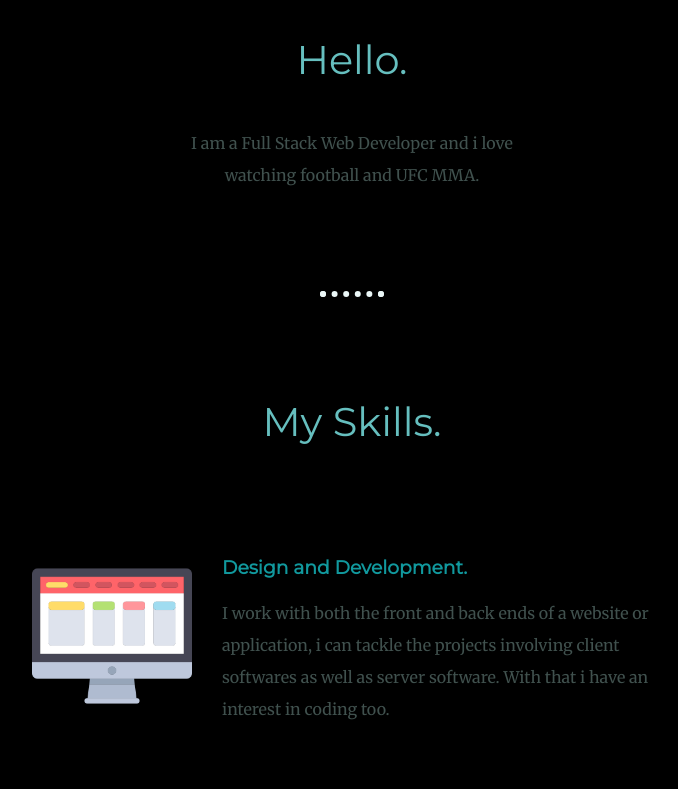
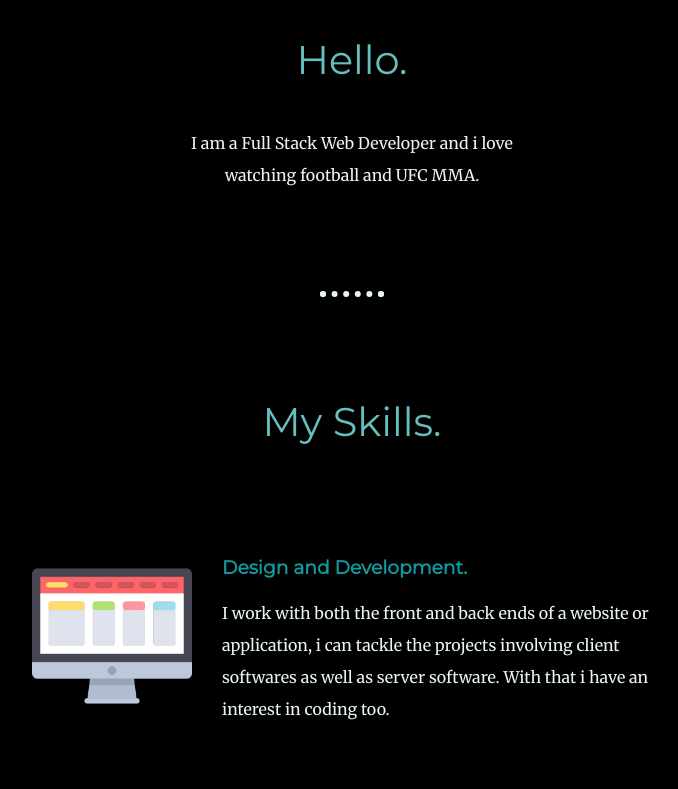
Before and after one commit to code1-bender/CV, a plain HTML site: page index.html in a window 1280 px wide. Shown: the part 1071-1860 px from the top of the page, without its empty margins (288-966 px from the left). Drawn offline with Linux system fonts and the light colour scheme.

Commit message:
changes the text color

```diff
--- a/css/style.css
+++ b/css/style.css
@@ -47,6 +47,7 @@ a:hover{
 }
 p{
   line-height : 2;
+  color : #EAF6F6;
 
 }
 hr{
```
